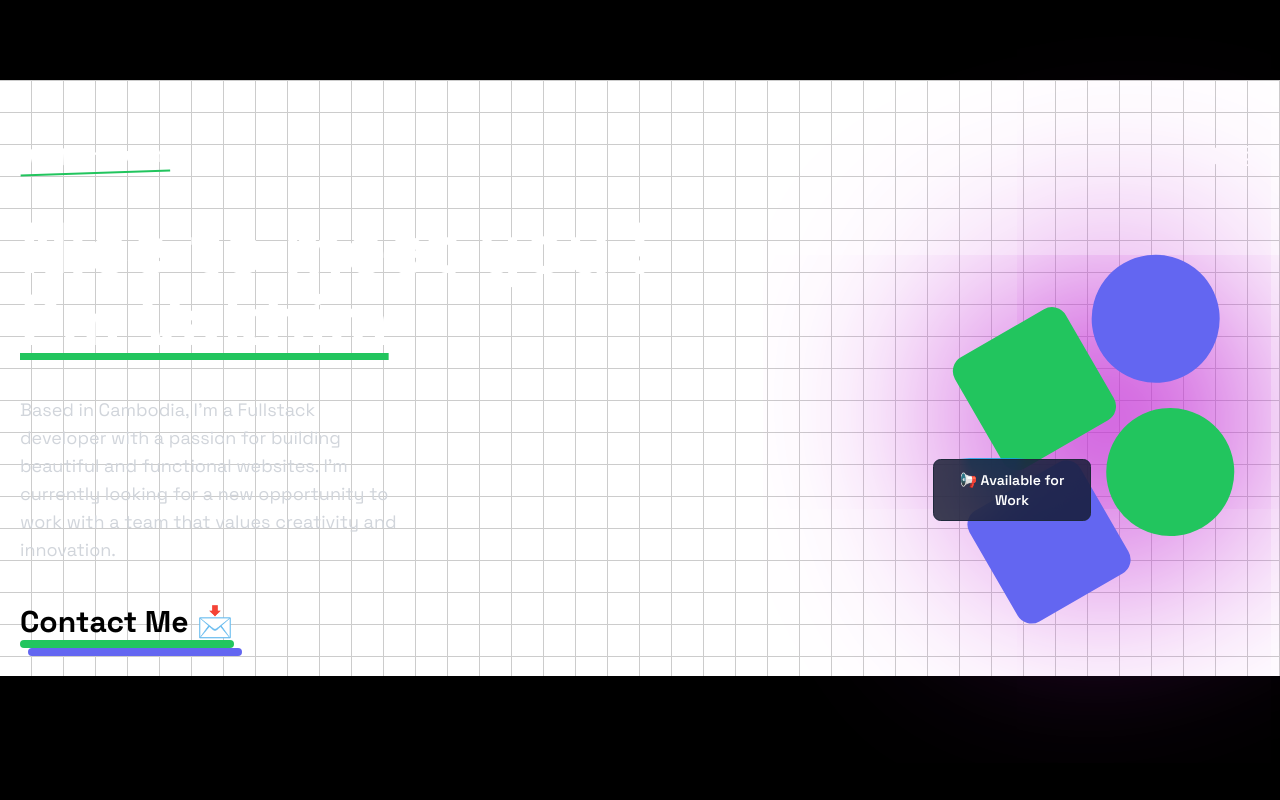
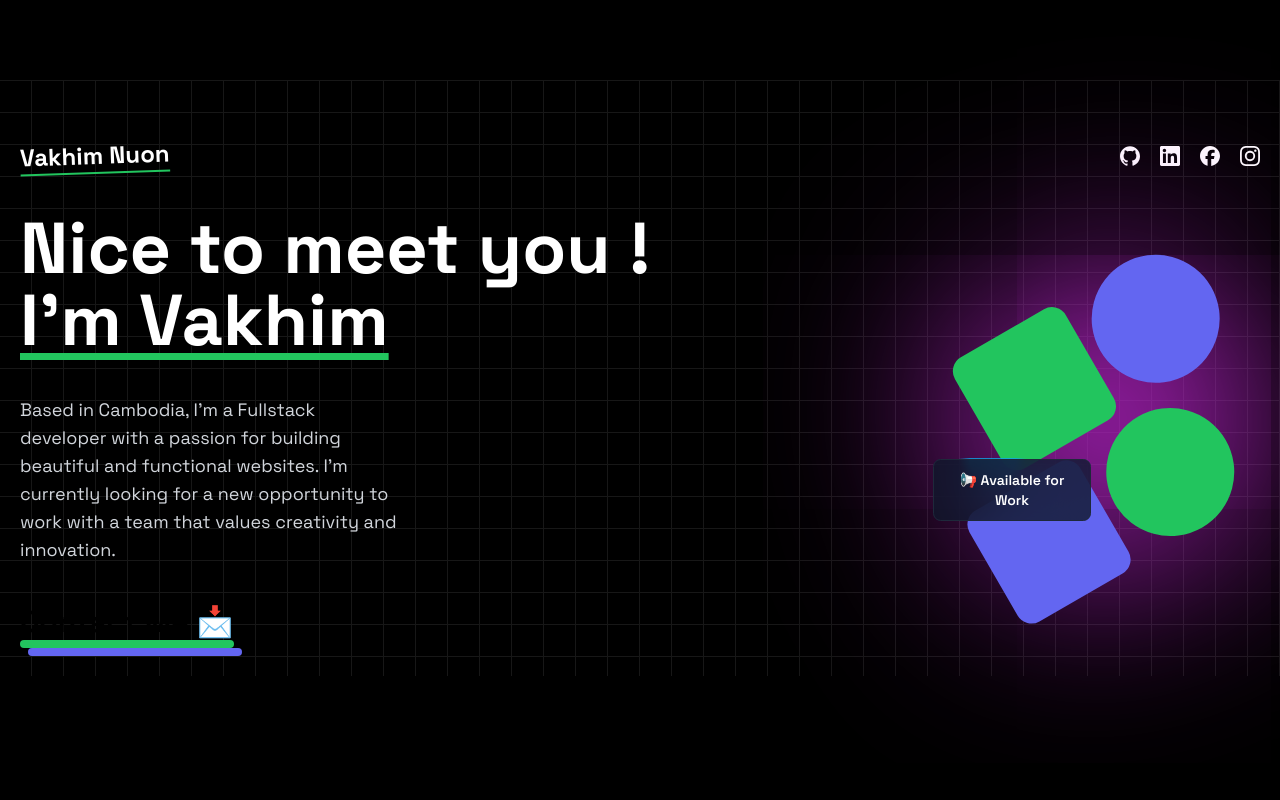
Before and after one commit to nuonvakhim/myprofile, a Next.js app: page / in a window 1280 px wide. Shown: the top 800 px of the page. Built offline with nearby package versions, Linux system fonts and the light colour scheme.

Commit message:
fix style

```diff
--- a/app/(home)/components/HeroSection.tsx
+++ b/app/(home)/components/HeroSection.tsx
@@ -17,7 +17,8 @@ const HeroSection = () => {
                         "I'm currently looking for a new opportunity to work with a team that values creativity and innovation."
                     }
                 </p>
-                <Link href={""} className="inline-block group">
+                <Link href={"https://t.me/vakhimnuon"} className="inline-block group" target="_blank">
+
                     <Title text="Contact Me 📩" className=""/>
                 </Link>
             </div>
--- a/app/(home)/components/Navbar.tsx
+++ b/app/(home)/components/Navbar.tsx
@@ -38,7 +38,7 @@ export default function Navbar({className}: { className?: string }) {
             {socials.map((social, index) => {
                 const Icon = social.Icon;
                 return (
-                    <Link href={social.Link} key={index} aria-label={social.Label}>
+                    <Link href={social.Link} key={index} aria-label={social.Label} target="_blank">
                         <Icon className="w-5 h-5 hover:scale-125 transition-all "/>
                     </Link>
                 );
--- a/app/(home)/page.tsx
+++ b/app/(home)/page.tsx
@@ -10,7 +10,7 @@ export default function page() {
     return (
         <div className="min-h-screen  bg-black  overflow-hidden">
             <div>
-                <div className="dark:bg-black bg-white  dark:bg-grid-white/[0.09] bg-grid-black/[0.2] relative ">
+                <div className="dark:bg-black bg-black  dark:bg-grid-white/[0.09] bg-grid-white/[0.09] relative ">
 
                     <div className="max-w-7xl mx-auto mt-20 p-5 ">
 
```
